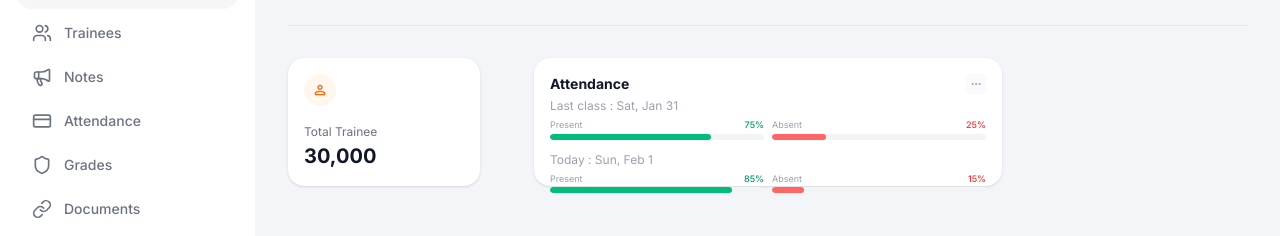
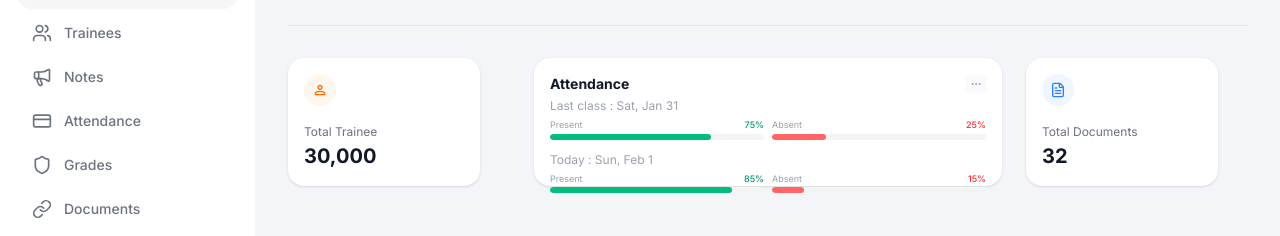
Before and after one commit to aristide12005/System, a Next.js app: page / in a window 1280 px wide. Shown: the part 135-371 px from the top of the page. Built offline with nearby package versions, Linux system fonts and the light colour scheme.

Commit message:
Feat: add total documents widget

```diff
--- a/src/app/page.tsx
+++ b/src/app/page.tsx
@@ -1,6 +1,7 @@
 import { DashboardHeader } from "@/components/DashboardHeader";
 import { TraineeWidget } from "@/components/TraineeWidget";
 import { AttendanceWidget } from "@/components/AttendanceWidget";
+import { DocumentsWidget } from "@/components/DocumentsWidget";
 
 export default function Home() {
   return (
@@ -14,6 +15,7 @@ export default function Home() {
         <div className="lg:col-span-2">
           <AttendanceWidget />
         </div>
+        <DocumentsWidget />
       </div>
     </div>
   );
--- /dev/null
+++ b/src/components/DocumentsWidget.tsx
@@ -0,0 +1,15 @@
+import { FileText } from "lucide-react";
+
+export function DocumentsWidget() {
+    return (
+        <div className="bg-white p-4 rounded-xl shadow-sm flex flex-col justify-between w-48 h-32">
+            <div className="w-8 h-8 rounded-full bg-blue-50 flex items-center justify-center mb-2">
+                <FileText className="w-4 h-4 text-blue-500" />
+            </div>
+            <div>
+                <p className="text-xs text-text-secondary mb-0.5">Total Documents</p>
+                <h3 className="text-xl font-bold text-text-primary">32</h3>
+            </div>
+        </div>
+    );
+}
```
